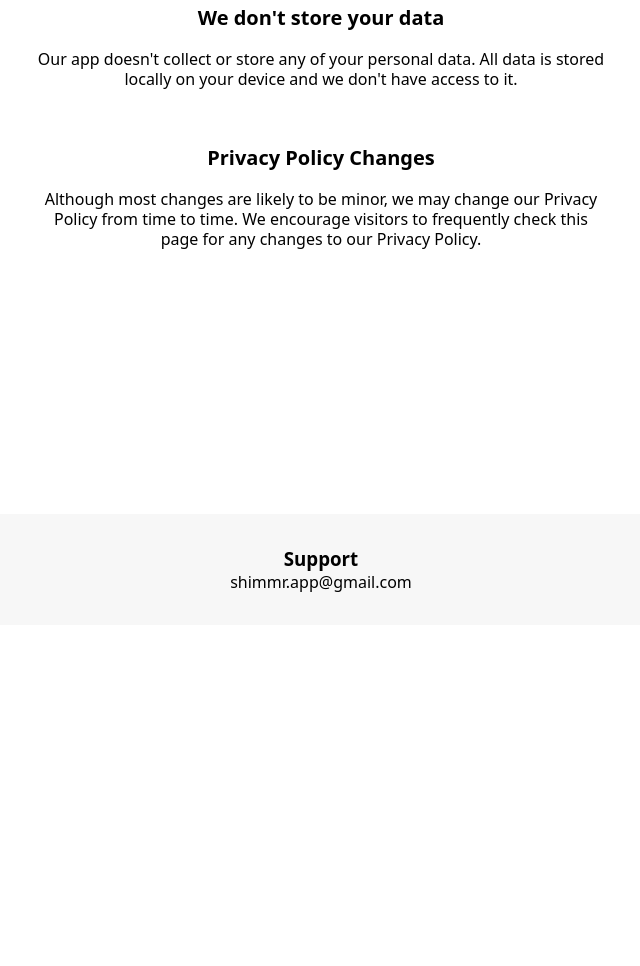
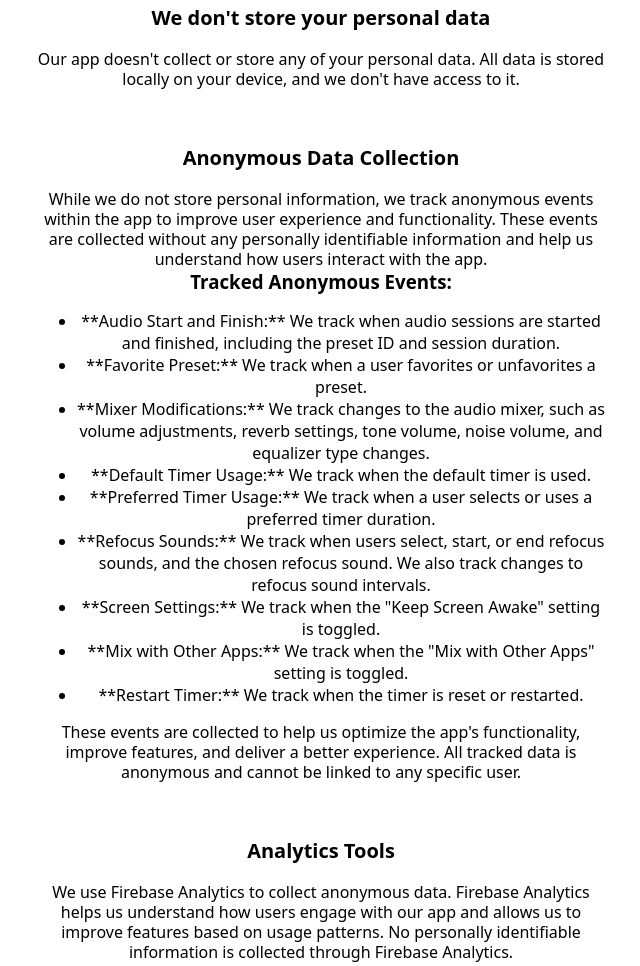
Before and after one commit to TheBoringBOT/tones-app-site, a plain HTML site: page index.html in a window 1280 px wide. Shown: the part 210-1176 px from the top of the page, without its empty margins (319-959 px from the left). Before the commit the page ends 835 px from the top, so only its background shows below. Drawn offline with Linux system fonts and the light colour scheme.

Commit message:
Update index.html

```diff
--- a/index.html
+++ b/index.html
@@ -3,7 +3,7 @@
   <head>
     <meta charset="UTF-8" />
     <meta name="viewport" content="width=device-width, initial-scale=1.0" />
-    <title>Shimmr App privacy policy</title>
+    <title>Shimmr App Privacy Policy</title>
     <link rel="stylesheet" href="styles.css" />
   </head>
   <body>
@@ -15,19 +15,45 @@
       <h1>Privacy Policy</h1>
       <br />
       <div>
-        <h2>We don't store your data</h2>
+        <h2>We don't store your personal data</h2>
         <p>
-          Our app doesn't collect or store any of your personal data. All data
-          is stored locally on your device and we don't have access to it.
+          Our app doesn't collect or store any of your personal data. All data is stored locally on your device, and we don't have access to it.
+        </p>
+      </div>
+      <br />
+      <div>
+        <h2>Anonymous Data Collection</h2>
+        <p>
+          While we do not store personal information, we track anonymous events within the app to improve user experience and functionality. These events are collected without any personally identifiable information and help us understand how users interact with the app.
+        </p>
+        <h3>Tracked Anonymous Events:</h3>
+        <ul>
+          <li>**Audio Start and Finish:** We track when audio sessions are started and finished, including the preset ID and session duration.</li>
+          <li>**Favorite Preset:** We track when a user favorites or unfavorites a preset.</li>
+          <li>**Mixer Modifications:** We track changes to the audio mixer, such as volume adjustments, reverb settings, tone volume, noise volume, and equalizer type changes.</li>
+          <li>**Default Timer Usage:** We track when the default timer is used.</li>
+          <li>**Preferred Timer Usage:** We track when a user selects or uses a preferred timer duration.</li>
+          <li>**Refocus Sounds:** We track when users select, start, or end refocus sounds, and the chosen refocus sound. We also track changes to refocus sound intervals.</li>
+          <li>**Screen Settings:** We track when the "Keep Screen Awake" setting is toggled.</li>
+          <li>**Mix with Other Apps:** We track when the "Mix with Other Apps" setting is toggled.</li>
+          <li>**Restart Timer:** We track when the timer is reset or restarted.</li>
+        </ul>
+        <p>
+          These events are collected to help us optimize the app's functionality, improve features, and deliver a better experience. All tracked data is anonymous and cannot be linked to any specific user.
+        </p>
+      </div>
+      <br />
+      <div>
+        <h2>Analytics Tools</h2>
+        <p>
+          We use Firebase Analytics to collect anonymous data. Firebase Analytics helps us understand how users engage with our app and allows us to improve features based on usage patterns. No personally identifiable information is collected through Firebase Analytics.
         </p>
       </div>
       <br />
       <div>
         <h2>Privacy Policy Changes</h2>
         <p>
-          Although most changes are likely to be minor, we may change our
-          Privacy Policy from time to time. We encourage visitors to frequently
-          check this page for any changes to our Privacy Policy.
+          Although most changes are likely to be minor, we may change our Privacy Policy from time to time. We encourage visitors to frequently check this page for any changes to our Privacy Policy.
         </p>
       </div>
     </main>
```
